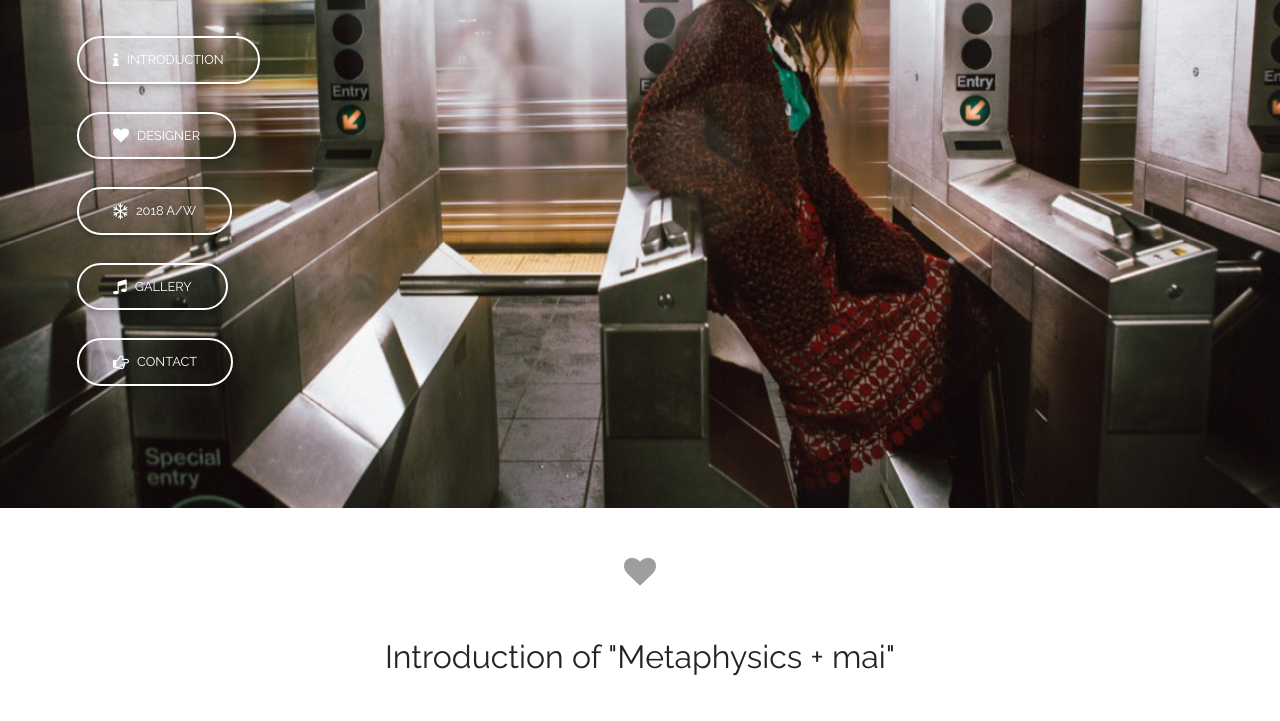
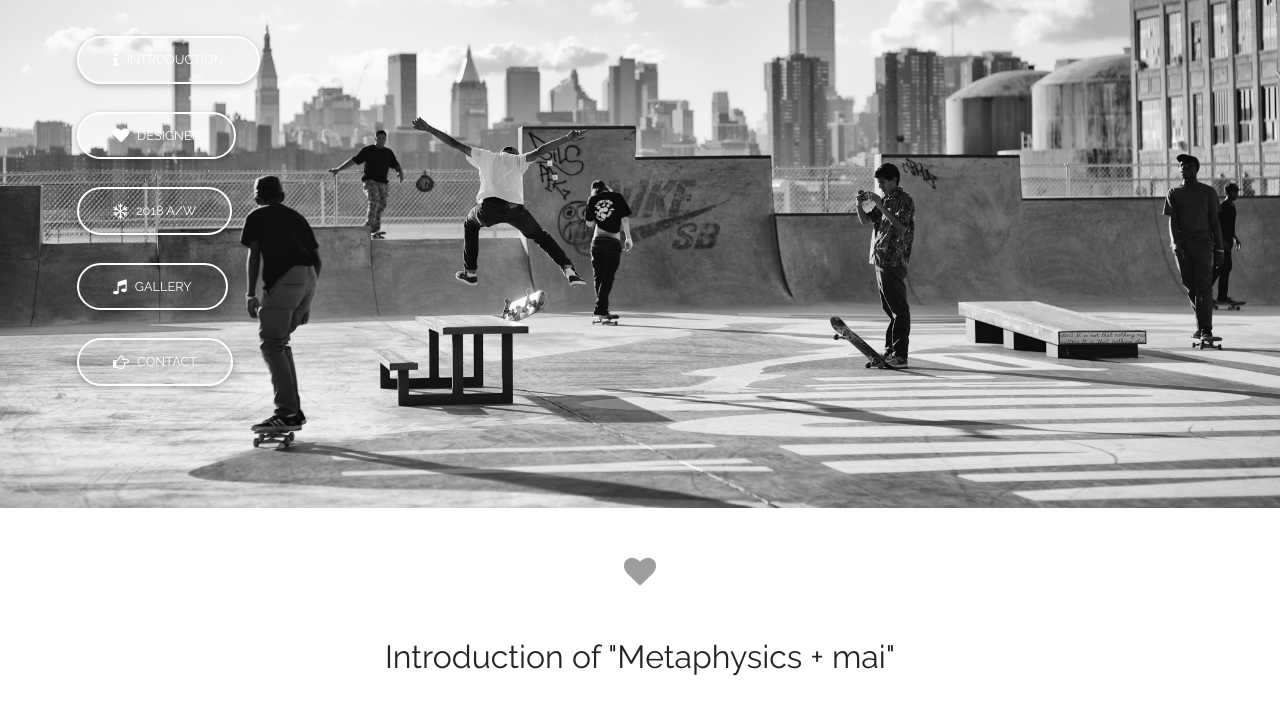
Before and after one commit to mai0627/website, a plain HTML site: page index.html in a window 1280 px wide. Shown: the part 292-1013 px from the top of the page. Drawn offline with nearby package versions, Linux system fonts and the light colour scheme; files whose address does not match are found by name; a web font is replaced by a local one.

Commit message:
update css for bg image

```diff
--- a/css/style.css
+++ b/css/style.css
@@ -35,7 +35,7 @@ nav.shrink{
 /*Scroll Function + JS END*/
 
 #intro{
- background: url("../img/bg.jpg");
+ background: url("../img/sample.jpg");
 
  /* Center and scale the image nicely */
  background-position: center;
```
